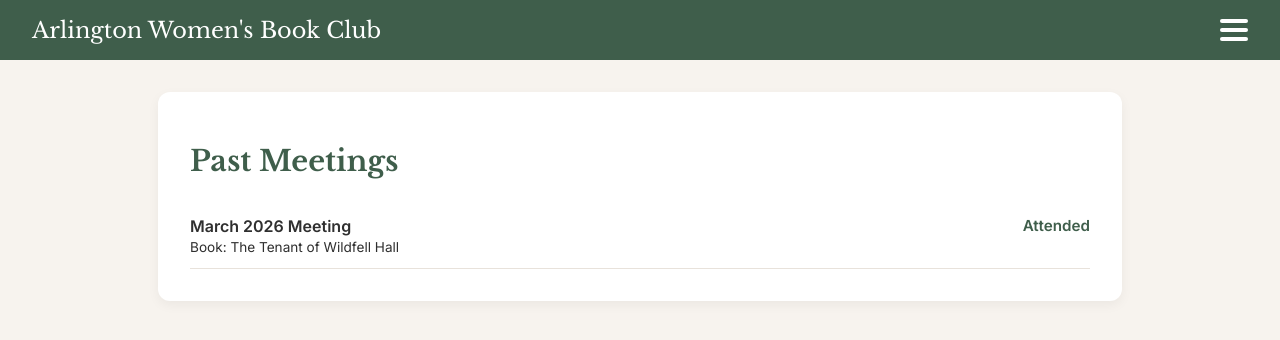
After one commit to greatEmily/book_club, a Django app: page /past-meetings/ in a window 1280 px wide. The commit adds this page. Shown: the top 340 px of the page. Run offline with Django 5.2, Linux system fonts and the light colour scheme; a user stored in the database is signed in; data comes from the database, SQL or seed files in the repository; both versions use the stored data as it was after the commit.

Commit message:
added meeting pages - past & future

```diff
--- a/awbc/bookclub/core/models.py
+++ b/awbc/bookclub/core/models.py
@@ -150,6 +150,9 @@ class Meeting(models.Model):
     # Optional: actual meeting date if you want to track it
     date = models.DateField(null=True, blank=True)
 
+    time = models.TimeField(null=True, blank=True)
+    location = models.CharField(max_length=255, null=True, blank=True)
+
     # Optional: link to the book read that month
     book = models.ForeignKey(
         Book,
@@ -164,6 +167,9 @@ class Meeting(models.Model):
     class Meta:
         unique_together = ("month", "year")
         ordering = ["-year", "-month"]
+
+    def month_name(self):
+        return dict(self.MONTH_CHOICES).get(self.month)
 
     def __str__(self):
         month_name = dict(self.MONTH_CHOICES).get(self.month, "")
--- a/awbc/bookclub/core/static/core/base.css
+++ b/awbc/bookclub/core/static/core/base.css
@@ -512,3 +588,26 @@ body {
     font-size: 0.8rem;
     font-weight: 600;
 }
+
+/* =========================================
+   PAST MEETING PAGE
+   ========================================= */
+
+   .attendance-status {
+    font-size: 0.95rem;
+    font-weight: 600;
+}
+
+.attended {
+    color: var(--secondary);
+}
+
+.missed {
+    color: #b88b8b;
+}
+
+.small-text {
+    font-size: 0.85rem;
+    color: var(--text);
+    margin-top: 0.2rem;
+}
--- a/awbc/bookclub/core/templates/core/base.html
+++ b/awbc/bookclub/core/templates/core/base.html
@@ -40,7 +40,7 @@
 
         <!-- Future links -->
         <a href="{% url 'poll_list' %}">Polls</a>
-        <a href="#">Past Meetings</a>
+        <a href="{% url 'past_meetings' %}">Past Meetings</a>
         <a href="{% url 'my_profile' %}">My Profile</a>
     </div>
 </div>
--- /dev/null
+++ b/awbc/bookclub/core/templates/core/past_meetings.html
@@ -0,0 +1,32 @@
+{% extends "core/base.html" %}
+
+{% block content %}
+<div class="poll-section">
+
+    <h1 class="poll-title">Past Meetings</h1>
+
+    {% for item in meeting_data %}
+        <div class="poll-row">
+            <div>
+                <strong>{{ item.meeting.month_name }} {{ item.meeting.year }} Meeting</strong>
+                {% if item.meeting.book %}
+                    <div class="small-text">
+                        Book: {{ item.meeting.book.title }}
+                    </div>
+                {% endif %}
+            </div>
+
+            <div class="attendance-status">
+                {% if item.attended %}
+                    <span class="attended">Attended</span>
+                {% else %}
+                    <span class="missed">Missed</span>
+                {% endif %}
+            </div>
+        </div>
+    {% empty %}
+        <p>No meetings recorded yet.</p>
+    {% endfor %}
+
+</div>
+{% endblock %}
--- a/awbc/bookclub/core/urls.py
+++ b/awbc/bookclub/core/urls.py
@@ -9,4 +9,5 @@ urlpatterns = [
     path("edit-profile/", views.edit_profile, name="edit_profile"),
     path("polls/", views.poll_list, name="poll_list"),
     path("polls/<int:poll_id>/", views.poll_detail, name="poll_detail"),
+    path("past-meetings/", views.past_meetings, name="past_meetings"),
 ]
--- a/awbc/bookclub/core/views.py
+++ b/awbc/bookclub/core/views.py
@@ -1,9 +1,10 @@
 from django.shortcuts import render, redirect, get_object_or_404
-from .models import Poll, PollOption, Vote, MemberProfile
+from .models import Poll, PollOption, Vote, MemberProfile, Meeting, Attendance
 from django.contrib.auth.forms import UserCreationForm
 from django.contrib.auth import login
 from django.contrib.auth.decorators import login_required
 from .forms import MemberProfileForm
+from django.utils import timezone
 
 # Create your views here.
 def home(request):
@@ -30,10 +31,19 @@ def home(request):
             # Get user's vote
             user_vote = poll.votes.filter(user=request.user).first()
 
+    # Calendar/Next Meeting
+    today = timezone.now().date()
+
+    next_meeting = Meeting.objects.filter(
+        date__isnull=False,
+        date__gte=today
+    ).order_by('date').first()
+
     return render(request, "core/home.html", {
         "poll": poll,
         "user_vote": user_vote,
         "option_stats": option_stats,
+        "next_meeting": next_meeting,
     })
 
 
@@ -133,3 +143,31 @@ def poll_detail(request, poll_id):
         "poll": poll,
         "option_stats": option_stats,
     })
+
+# Past Meetings
+@login_required
+@login_required
+def past_meetings(request):
+    today = timezone.now().date()
+
+    # Only include meetings with a date AND that date is in the past or today
+    meetings = Meeting.objects.filter(
+        date__isnull=False,
+        date__lte=today
+    ).order_by('-date')
+
+    meeting_data = []
+    for meeting in meetings:
+        attendance_record = Attendance.objects.filter(
+            meeting=meeting,
+            user=request.user
+        ).first()
+
+        meeting_data.append({
+            "meeting": meeting,
+            "attended": attendance_record.attended if attendance_record else False,
+        })
+
+    return render(request, "core/past_meetings.html", {
+        "meeting_data": meeting_data,
+    })
```
Also changed, not shown: other parts of awbc/bookclub/core/static/core/base.css (+76 -0 lines), awbc/bookclub/core/templates/core/home.html (+38 -0 lines), awbc/bookclub/core/migrations/0003_meeting_location_meeting_time.py (added), awbc/bookclub/db.sqlite3.
